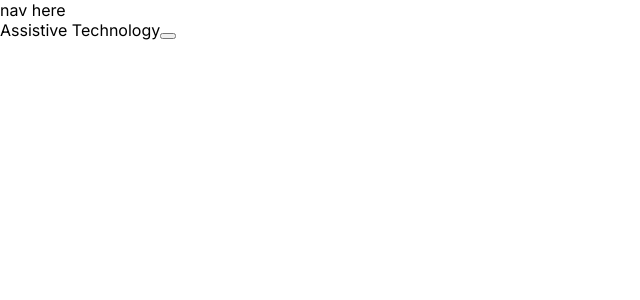
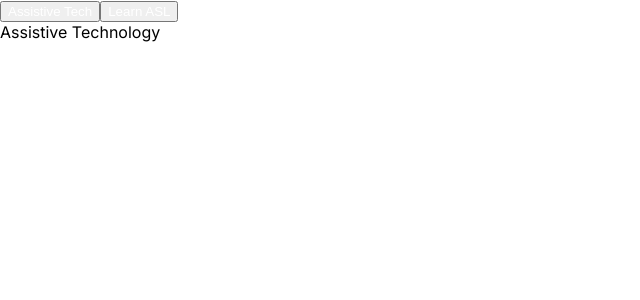
Before and after one commit to lauracastrovenegas/capstone-project-website, a JavaScript app: page / in a window 1280 px wide. Shown: the top 300 px of the page, without its empty margins (0-640 px from the left). Built offline with nearby package versions, Linux system fonts and the light colour scheme; the HTML template or start-up script is replaced by a standard one.

Commit message:
added theme files

```diff
--- a/src/AssistiveTech.js
+++ b/src/AssistiveTech.js
@@ -1,10 +1,7 @@
-import Button from "./components/Button";
-
 function AssistiveTech() {
     return (
         <div>
             Assistive Technology
-            <Button/>
         </div>
     )
 }
--- a/src/components/Button.js
+++ b/src/components/Button.js
@@ -1,12 +1,12 @@
 import styled from "styled-components";
 
 const ButtonWrapper = styled.button`
-
+    color: ${props => props.isActive ? "white" : "white"};
 `
 
-function Button({isActive}) {
+function Button({isActive, text}) {
     return (
-        <ButtonWrapper />
+        <ButtonWrapper isActive={isActive}>{text}</ButtonWrapper>
     )
 }
 
--- a/src/components/Navbar.js
+++ b/src/components/Navbar.js
@@ -1,7 +1,10 @@
+import Button from "./Button";
+
 function Navbar() {
     return (
         <nav>
-            nav here
+            <Button isActive={window.location.pathname === "/"} text="Assistive Tech"/>
+            <Button isActive={window.location.pathname === "/asl"} text="Learn ASL"/>
         </nav>
     )
 }
```
Also changed, not shown: src/theme.js (added, +18 -0 lines).
